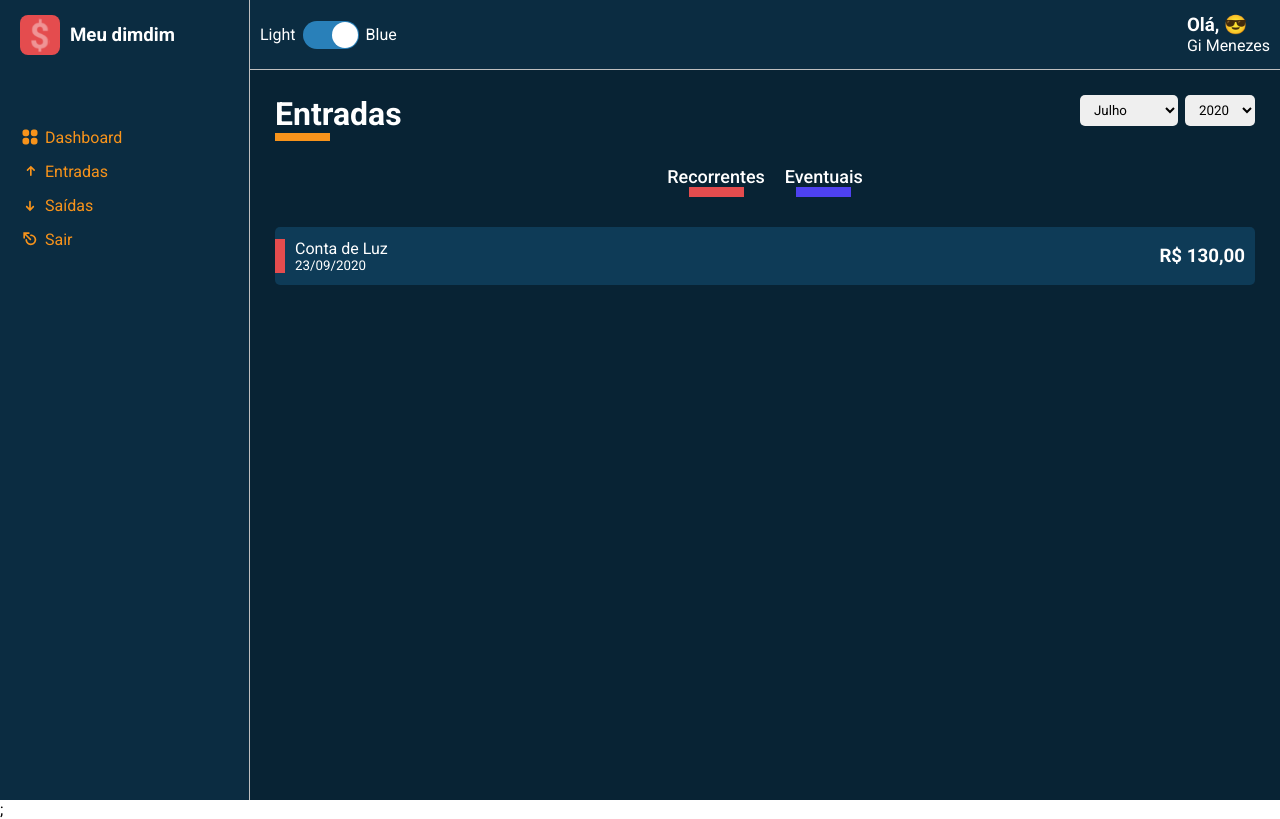
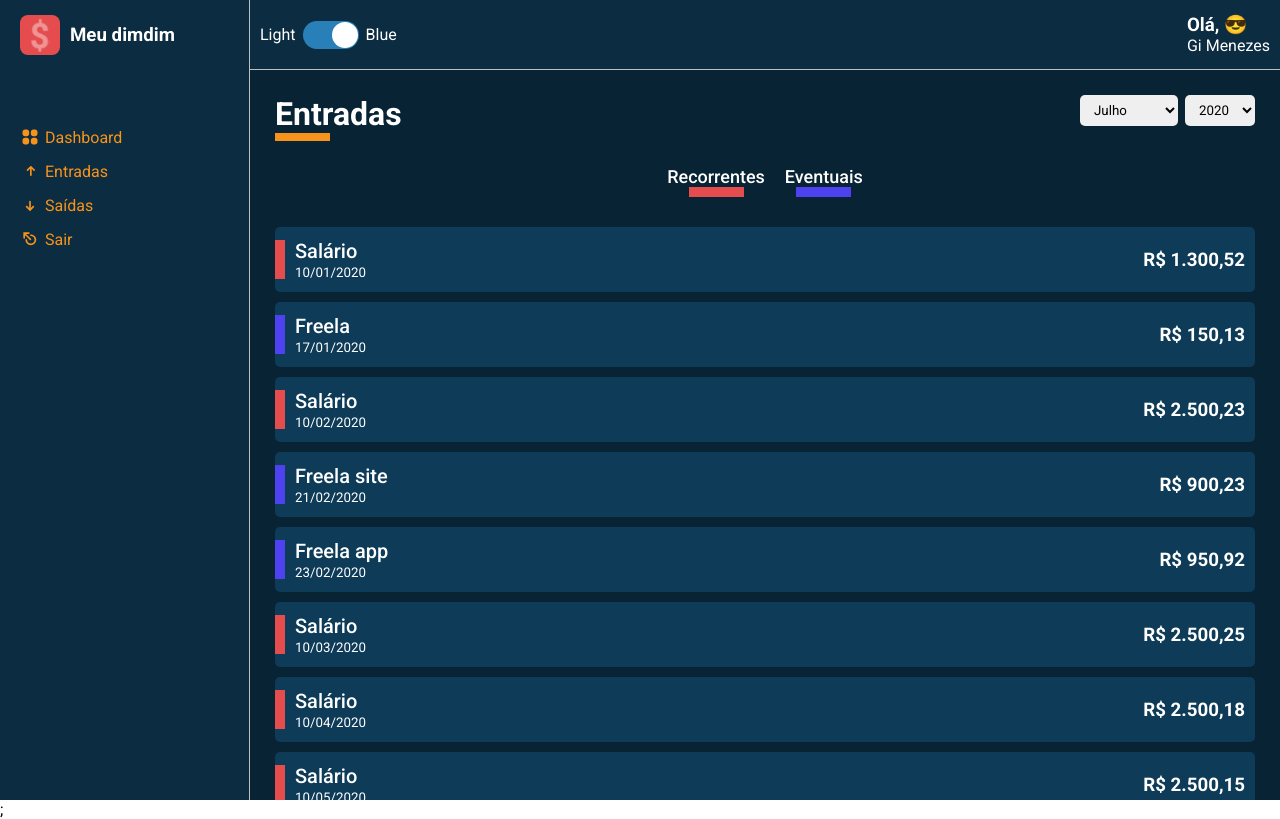
Before and after one commit to gsmenezes/dashboard, a React (Create React App) app: page /list/entry-balance in a window 1280 px wide. Built offline with nearby package versions, Linux system fonts and the light colour scheme.

Commit message:
add format currency and date

```diff
--- a/src/Components/HistoryCard/styles.ts
+++ b/src/Components/HistoryCard/styles.ts
@@ -30,6 +30,12 @@
     color: ${props => props.theme.colors.white};
 }
 
+> div span {
+    font-weight: 500;
+    font-size: 20px;
+    margin-bottom: 2px;
+}
+
 > h3 {
     color: ${props => props.theme.colors.white};
 }
--- a/src/Pages/List/index.tsx
+++ b/src/Pages/List/index.tsx
@@ -1,28 +1,45 @@
-import React, {useMemo} from "react";
+import React, { useMemo, useState, useEffect } from "react";
 import ContentHeader from "../../Components/Content/Header";
 import HistoryCard from "../../Components/HistoryCard";
 import SelectInput from "../../Components/SelectInput";
+import expenses from "../../Repositories/expenses";
+import gains from "../../Repositories/gains";
+import formatCurrency from "../../Utils/formatCurrency";
+import formatDate from "../../Utils/formatDate";
 import { Container, Content, Filters } from "./styles";
 
 interface IRouteParams {
   match: {
     params: {
       type: string;
-    }
-  }
+    };
+  };
 }
 
-const List: React.FC<IRouteParams> = ({match}) => {
+interface IData {
+  id: string;
+  description: string;
+  amountFormatted: string;
+  frequency: string;
+  dataFormatted: string;
+  tagColor: string;
+}
+
+const List: React.FC<IRouteParams> = ({ match }) => {
+  const [data, setData] = useState<IData[]>([]);
 
   const { type } = match.params;
-
   const title = useMemo(() => {
-    return type === 'entry-balance' ? 'Entradas' : 'Saídas'
+    return type === "entry-balance" ? "Entradas" : "Saídas";
   }, [type]);
 
   const lineColor = useMemo(() => {
-    return type === 'entry-balance' ? '#F7931B' : '#E44C4E'
-   }, [type]);
+    return type === "entry-balance" ? "#F7931B" : "#E44C4E";
+  }, [type]);
+
+  const listData = useMemo(() => {
+    return type === "entry-balance" ? gains : expenses;
+  }, [type]);
 
   const months = [
     { value: 7, label: "Julho" },
@@ -35,6 +52,20 @@
     { value: 2019, label: 2019 },
     { value: 2018, label: 2018 },
   ];
+
+  useEffect(() => {
+    const response = listData.map((item) => {
+      return {
+        id: String(Math.random() * data.length),
+        description: item.description,
+        amountFormatted: formatCurrency(Number(item.amount)),
+        frequency: item.frequency,
+        dataFormatted: formatDate(item.date),
+        tagColor: item.frequency === 'recorrente' ? '#E44C4E' : '#4E41F0',
+      };
+    });
+    setData(response);
+  }, []);
 
   return (
     <Container>
@@ -53,12 +84,15 @@
       </Filters>
 
       <Content>
-        <HistoryCard
-          tagColor="#E44C4E"
-          title="Conta de Luz"
-          subtitle="23/09/2020"
-          amount="R$ 130,00"
-        />
+        {data.map((item) => (
+          <HistoryCard
+            key={item.id}
+            tagColor={item.tagColor}
+            title={item.description}
+            subtitle={item.dataFormatted}
+            amount={item.amountFormatted}
+          />
+        ))}
       </Content>
     </Container>
   );
--- /dev/null
+++ b/src/Utils/formatCurrency.ts
@@ -0,0 +1,5 @@
+const formatCurrency = (current: number): string => {
+    return current.toLocaleString('pt-br', { style: 'currency', currency: 'BRL' });
+};
+
+export default formatCurrency;
--- /dev/null
+++ b/src/Utils/formatDate.ts
@@ -0,0 +1,11 @@
+const formatDate = (date: string): string => {
+    const dateFormatted = new Date(date);
+    const year = dateFormatted.getFullYear();
+
+    const day = dateFormatted.getDate() > 9 ? dateFormatted.getDate() : `0${dateFormatted.getDate()}`;
+    const month = dateFormatted.getMonth() + 1 > 9 ? dateFormatted.getMonth() + 1 : `0${dateFormatted.getMonth() + 1}`;
+
+    return `${day}/${month}/${year}`;
+};
+
+export default formatDate;
```
